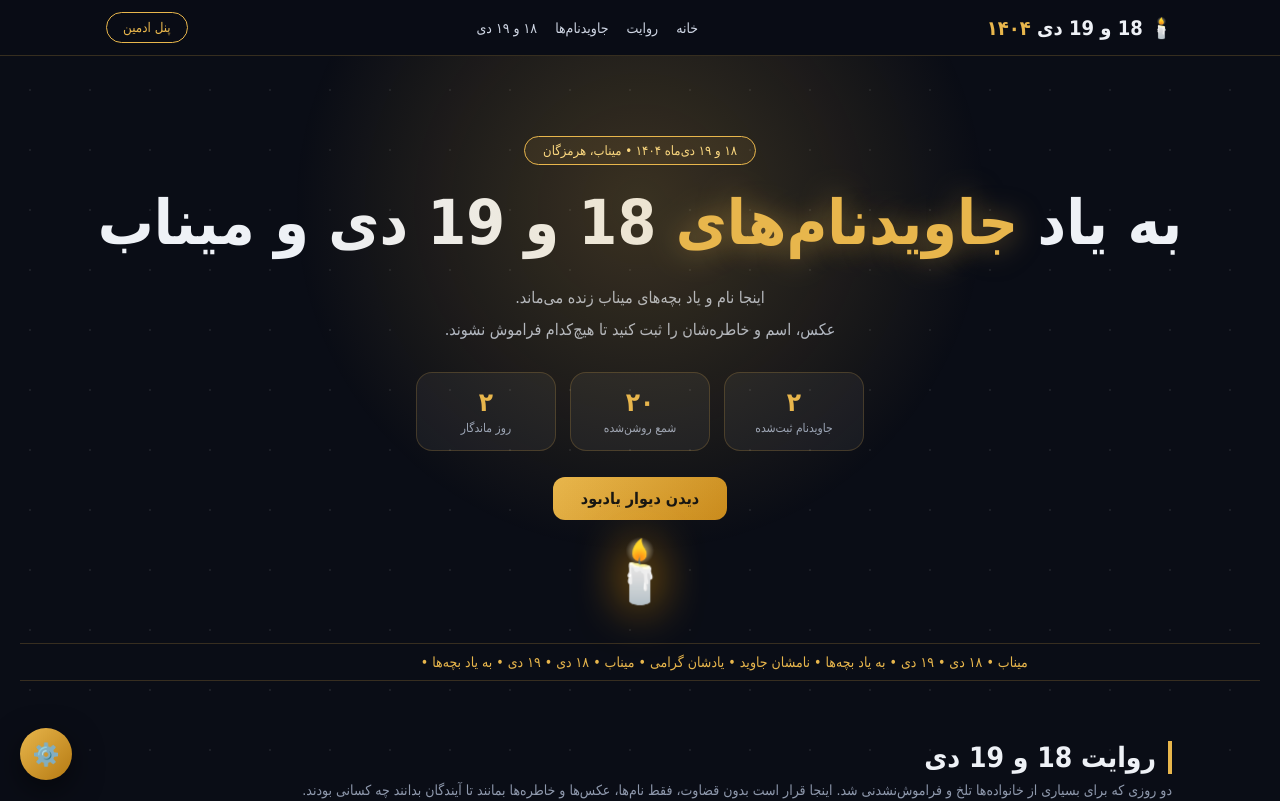
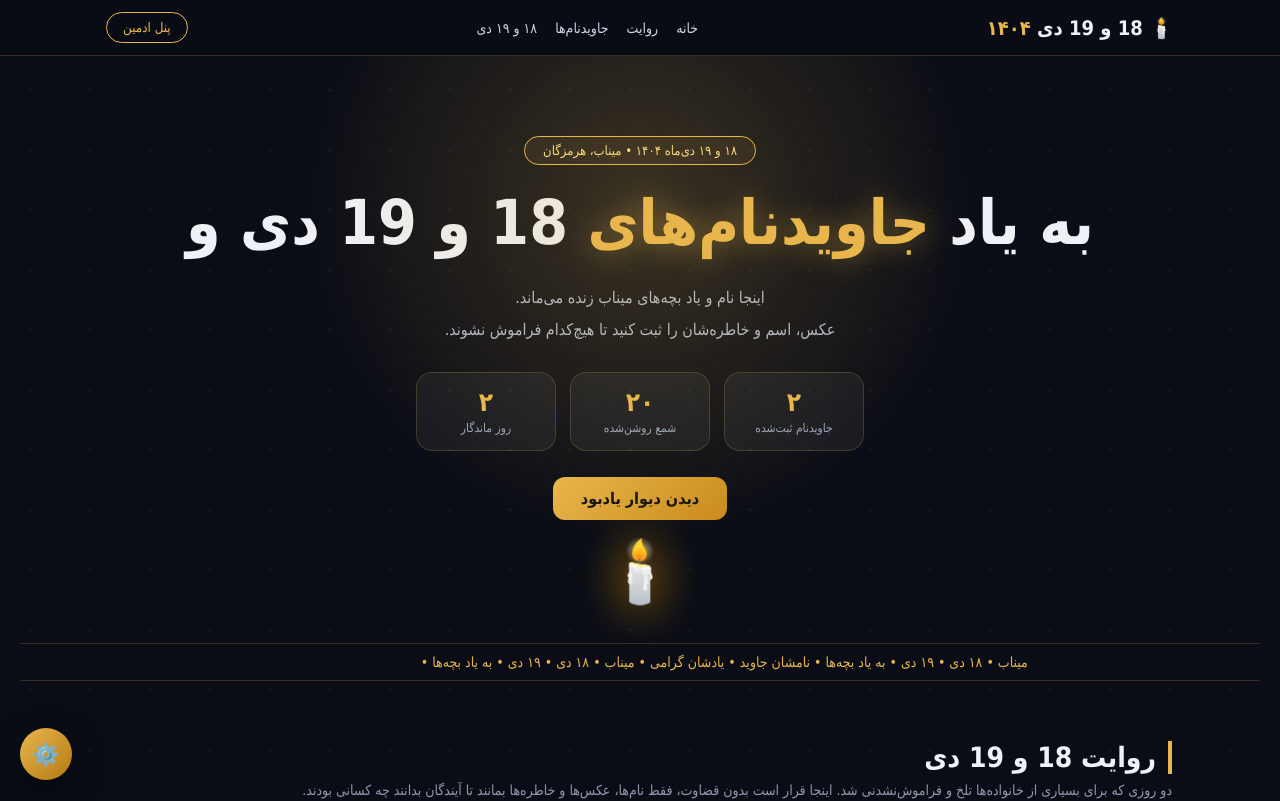
Before and after one commit to 021-site/18-19, a plain HTML site: page index.html in a window 1280 px wide. Shown: the top 801 px of the page. Drawn offline with Linux system fonts and the light colour scheme; a small style sheet from the web is missing.

Commit message:
Update index.html

```diff
--- a/index.html
+++ b/index.html
@@ -25,7 +25,7 @@
 <div class="hero-glow"></div>
 <div class="hero-content">
 <div class="date-badge">۱۸ و ۱۹ دی‌ماه ۱۴۰۴ • میناب، هرمزگان</div>
-<h1>به یاد <span class="gold">جاویدنام‌های</span> 18 و 19 دی و میناب</h1>
+<h1>به یاد <span class="gold">جاویدنام‌های</span> 18 و 19 دی و </h1>
 <p class="hero-sub">اینجا نام و یاد بچه‌های میناب زنده می‌ماند.<br>عکس، اسم و خاطره‌شان را ثبت کنید تا هیچ‌کدام فراموش نشوند.</p>
 <div class="hero-stats">
 <div class="stat"><b id="statCount">۰</b><span>جاویدنام ثبت‌شده</span></div>
```
